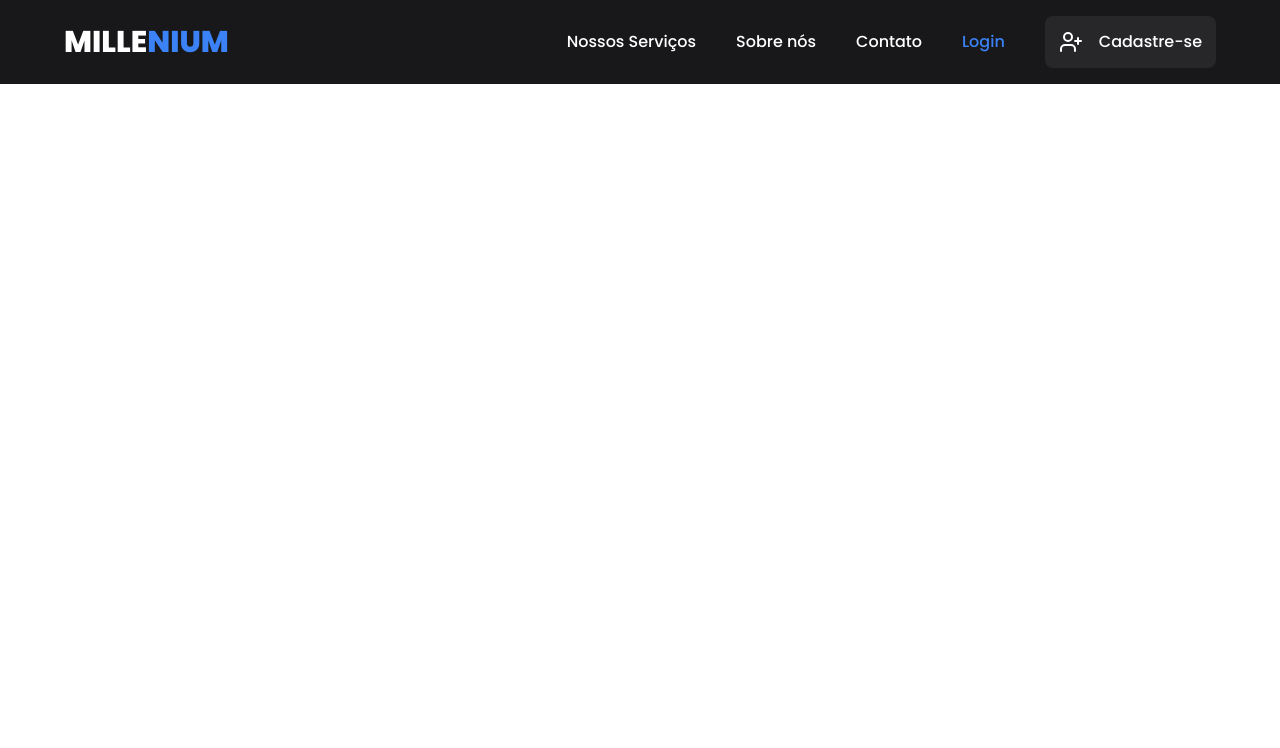
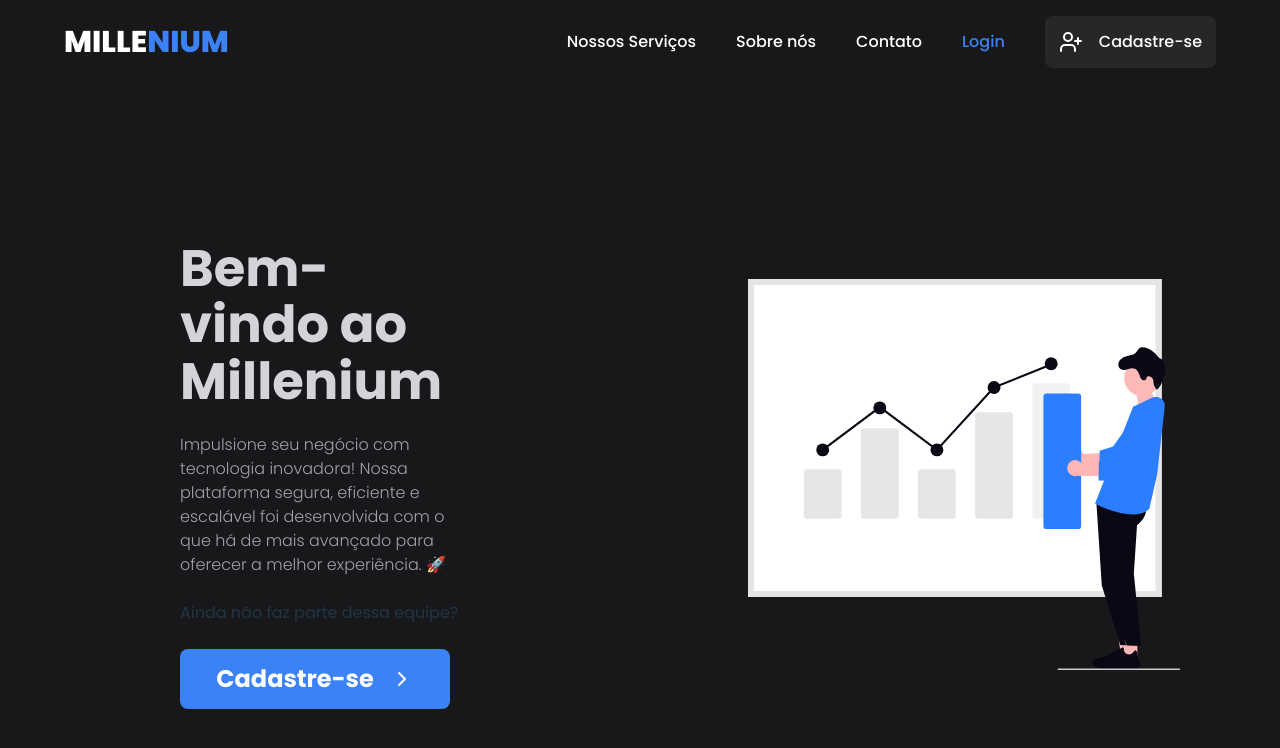
Before and after one commit to raamonfr/millenium, a React (Vite) app: page / in a window 1280 px wide. Shown: the top 748 px of the page. Built offline with nearby package versions, Linux system fonts and the light colour scheme.

Commit message:
start do body da home

```diff
--- a/src/App.jsx
+++ b/src/App.jsx
@@ -38,9 +38,9 @@ function App() {
     <div className="w-screen bg-zinc-900 flex flex-col justify-between">
       <Header />
 
-      {/* <BodyHomeInit />
+      <BodyHomeInit />
 
-      <NossosServicos />
+      {/* <NossosServicos />
 
       <BodyHomeMid />
 
--- a/src/components/BodyHomeInit.jsx
+++ b/src/components/BodyHomeInit.jsx
@@ -4,11 +4,9 @@ import { Link } from 'react-router-dom';
 
 function BodyHomeInit() {
   return (
-    <div id='bodyHomeInit' className="w-full flex justify-between mt-56 mb-20 px-40">
-      <div id='contentTextBodyInit' className="w-1/2 max-w-[700px] space-y-5">
-        <h1 className="text-8xl font-bold text-zinc-300">
-          Bem-vindo ao Millenium
-        </h1>
+    <div id='bodyHomeInit' className="w-screen flex justify-center items-center">
+      <div id='contentTextBodyInit' className="flex flex-col gap-6 max-lg:items-center max-lg:text-center m-5 max-sm:my-20 md:p-40 lg:p-20 xl:p-40 lg:w-1/2 lg:my-20">
+        <h1 className='font-bold text-zinc-300'>Bem-vindo ao Millenium</h1>
 
         <p className="font-light text-zinc-400">
           Impulsione seu negócio com tecnologia inovadora! Nossa plataforma segura, eficiente e escalável foi desenvolvida com o que há de mais avançado para oferecer a melhor experiência. 🚀
@@ -21,12 +19,15 @@ function BodyHomeInit() {
         </Link>
       </div>
 
-      <img
-      id='contentImageBodyInit'
-        src={ImagemHome}
-        alt="Imagem aleatoria"
-        className="w-1/2 max-w-[500px]"
-      />
+
+      <figure className='w-1/2 flex justify-center m-5 p-20 items-center max-lg:w-full max-lg:hidden'>
+        <img
+          id='contentImageBodyInit'
+          src={ImagemHome}
+          alt="Imagem aleatória"
+          className="w-full h-auto xl:w-[500px]"
+        />
+      </figure>
     </div>
   );
 }
```
